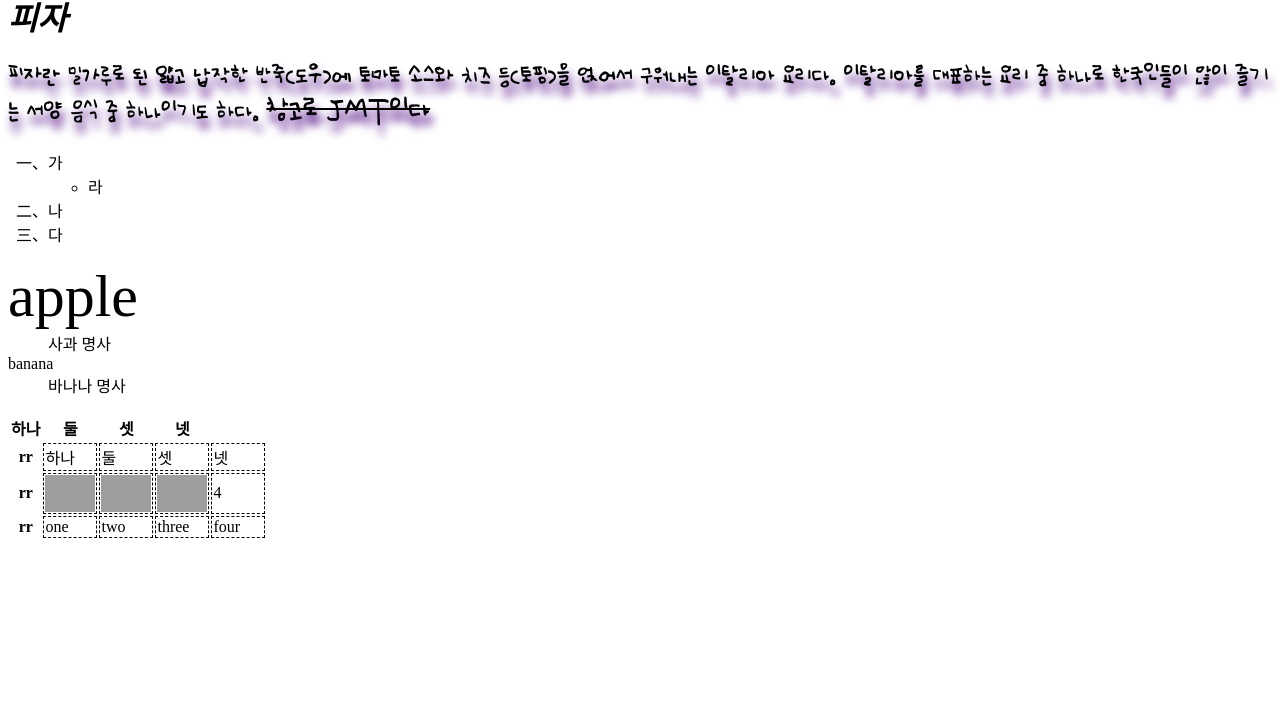
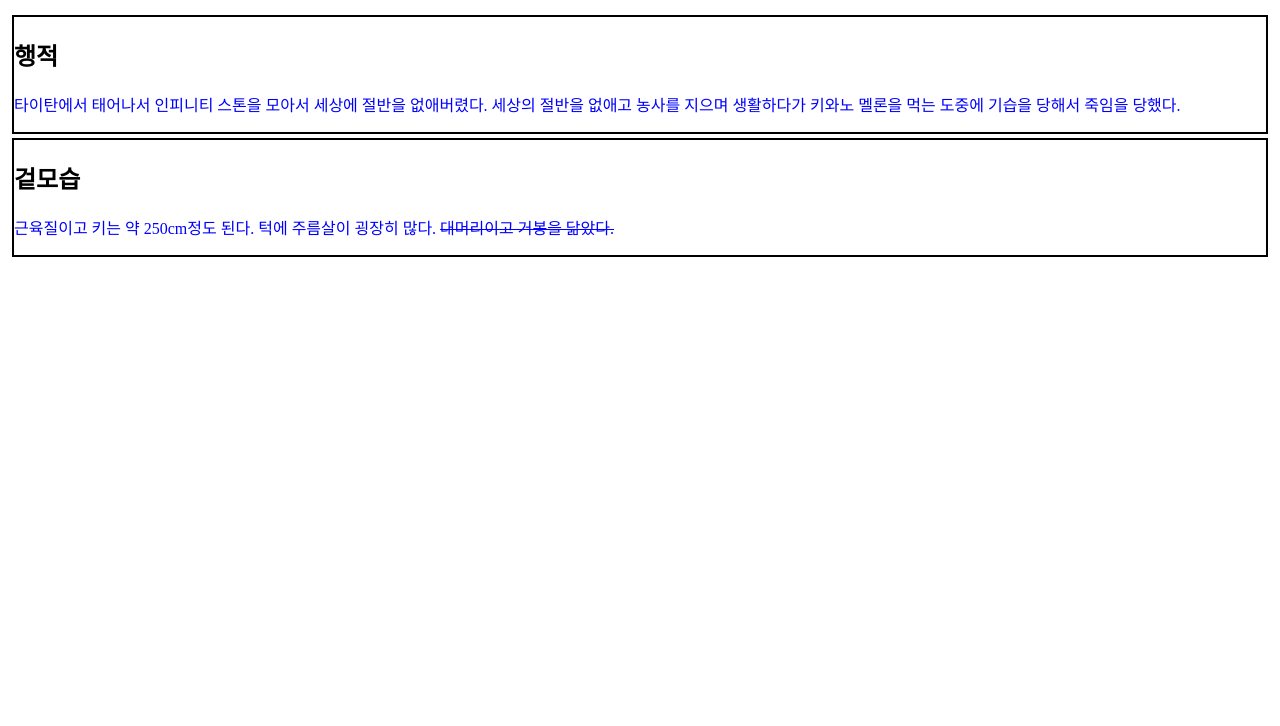
Before and after one commit to mooned0302/web, a plain HTML site: page index.html in a window 1280 px wide. Shown: the part 74-800 px from the top of the page. Drawn offline with Linux system fonts and the light colour scheme; grey boxes are pictures that could not be loaded.

Commit message:
ver.0.1.3

```diff
--- a/index.html
+++ b/index.html
@@ -1,106 +1,37 @@
+<!doctype html>
 <html>
 
 	<head>
 		<style>
-         @font-face{
-                font-family:webfont;
-                src:url("./ttf/UhBee JJIBBABBA.ttf");
-                font-style:normal;
-                font-weight:bold;
+			h1{
+				color:purple;
 			}
 
-
 			p{
-                font-family:"webfont";
-                font-size:120%;
-				text-shadow : 3px 10px 10px indigo;
+				color: blue
 			}
-			span{
-                font-family:"webfont";
-                font-size:120%;
-				text-decoration:line-through;
+			div{
+				border:2px solid;
+				margin:4px;
 			}
-				ol{
-					list-style-type:cjk-ideographic;
-				}
-
-		dt.level2#apple{
-			font-size:60px;
-		}
-
-		img{
-			width:50px;
-		}
-
-		td{
-			border:1px dashed;
-			width:50px;
-		}
-
 		</style>
 	</head>
 
 	<body>
-	<img src="https://www.journal-d.kr/news/photo/201704/14768_9689_3049.jpg">
-	<h1><i>피자</i></h1>
-	<p>
-		피자란 밀가루로 된 얇고 납작한 반죽(도우)에 토마토 소스와 치즈 등(토핑)을 얹어서 구워내는 이탈리아 요리다. 이탈리아를 대표하는 요리 중 하나로 한국인들이 많이 즐기는 서양 음식 중 하나이기도 하다. <span>참고로 JMT이다</span>
-	</p>
 
-	<ol type="circle">
-		<li class="level2">가
-			<ul>
-				<li>라</li>
-			</ul>
-
-		</li>
-		<li class="level2">나</li>
-		<li class="level2">다</li>
-	</ol>
-	<dl>
-		<dt class="level2" id="apple">apple</dt>
-		<dd>사과 명사 </dd>
-		<dt class="level2">banana</dt>
-		<dd>바나나 명사</dd>
-	</dl>
-
-	<table>
-		<tr>
-			<th>하나</th>
-			<th>둘</th>
-			<th>셋</th>
-			<th>넷</th>
-
-		</tr>
-		<tr>
-			<th>rr</th>
-			<td>하나</td>
-			<td>둘</td>
-			<td>셋</td>
-			<td>넷</td>
-
-		</tr>
-		<tr >
-			<th>rr</th>
-			<td><img src="https://www.journal-d.kr/news/photo/201704/14768_9689_3049.jpg"></td>
-			<td><img src="https://www.journal-d.kr/news/photo/201704/14768_9689_3049.jpg"></td>
-			<td><img src="https://www.journal-d.kr/news/photo/201704/14768_9689_3049.jpg"></td>
-			<td>4</td>
-
-		</tr>
-		<tr>
-			<th>rr</th>
-			<td>one</td>
-			<td>two</td>
-			<td>three</td>
-			<td>four</td>
-
-		</tr>
-	</table>
+		<h1>타노스</h1>
+		<div>
 
 
+			<h2>행적</h2>
+			<p>타이탄에서 태어나서 인피니티 스톤을 모아서 세상에 절반을 없애버렸다. 세상의 절반을 없애고 농사를 지으며 생활하다가 키와노 멜론을 먹는 도중에 기습을 당해서 죽임을 당했다.
+			</p>
+		</div>
 
-
+		<div>
+	<h2>겉모습</h2>
+	<p>근육질이고 키는 약 250cm정도 된다. 턱에 주름살이 굉장히 많다. <del>대머리이고 거봉을 닮았다.</del> </p>
+		</div>
 			</body>
 
 </html>
```
Lines whose indentation alone changed are shown as unchanged.
